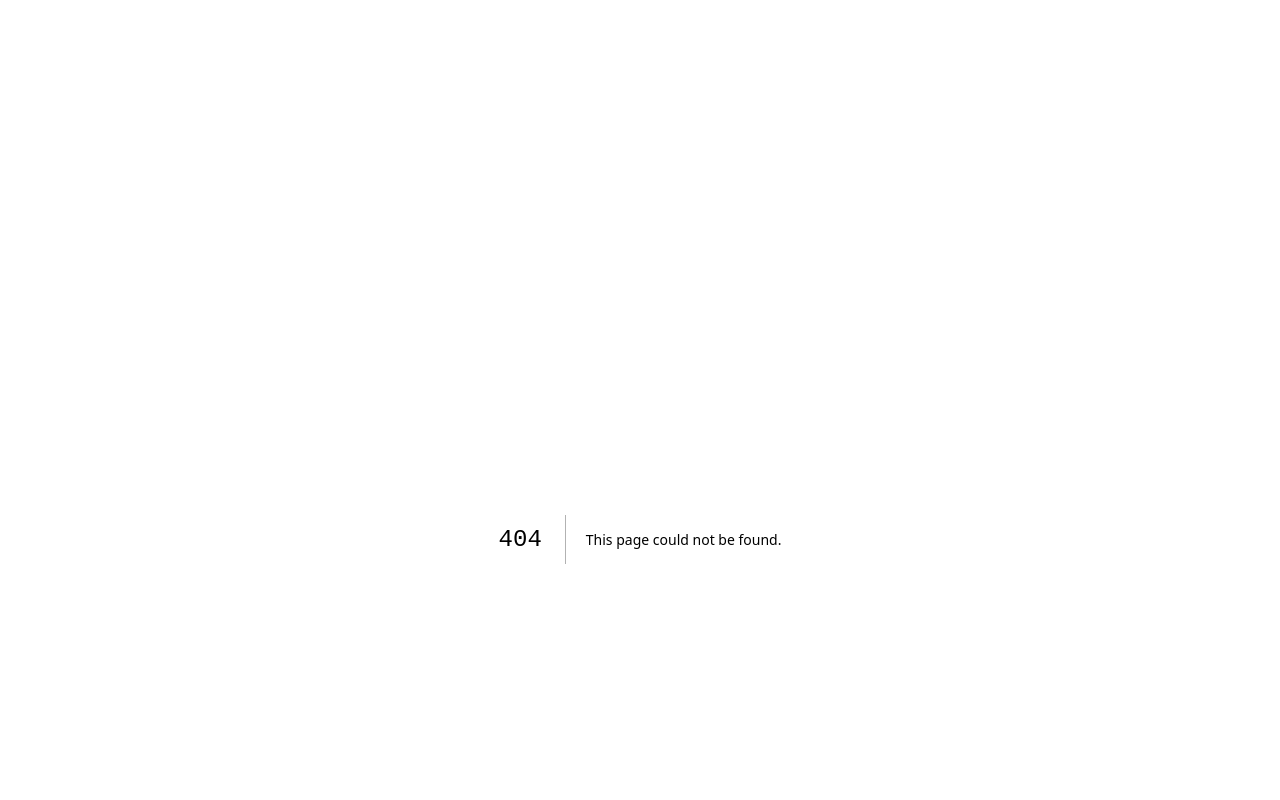
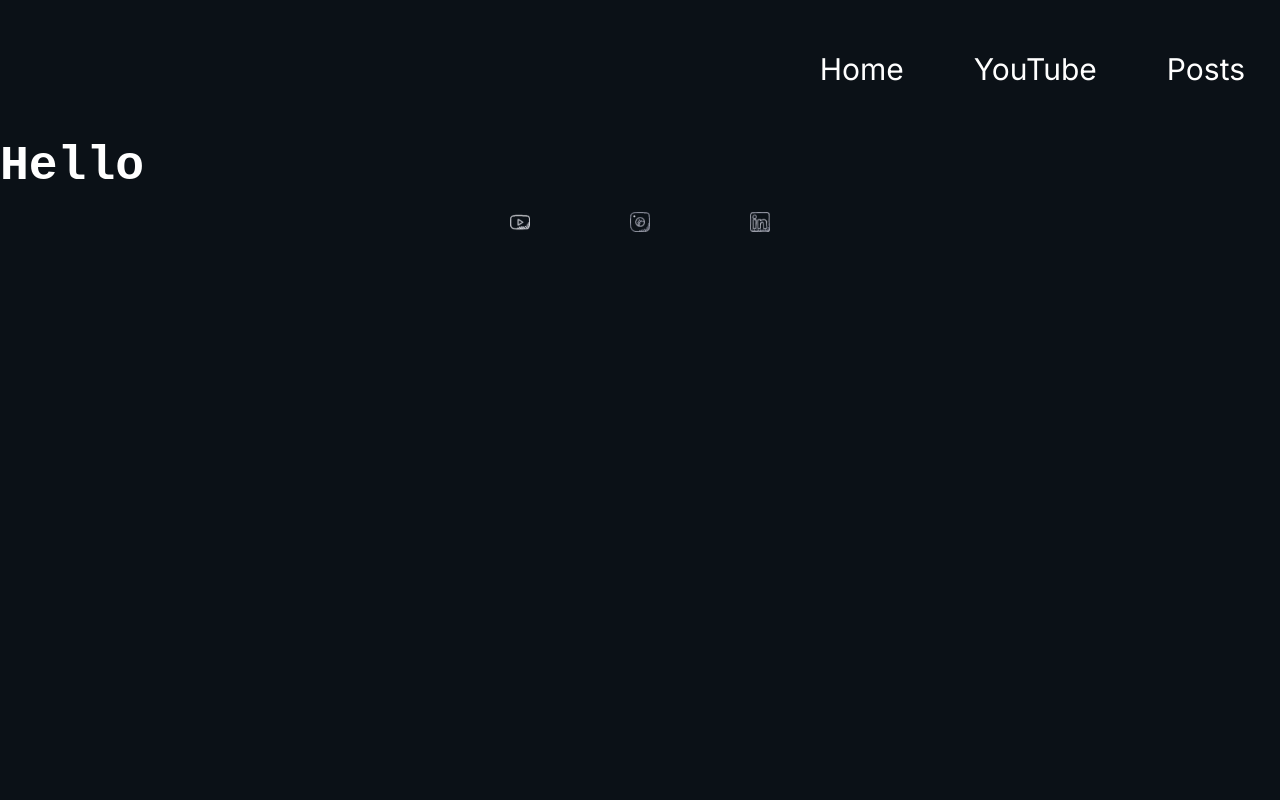
Before and after one commit to shpoopdy/Webby, a Next.js app: page /Posts in a window 1280 px wide. Before the commit this address had no page. Shown: the top 800 px of the page. Built offline with nearby package versions, Linux system fonts and the light colour scheme.

Commit message:
Create Posts page
In Posts folder page.jsx exists now

```diff
--- /dev/null
+++ b/app/Posts/page.jsx
@@ -0,0 +1,9 @@
+import styles from '../globals.css';
+
+export default function Posts() {
+  return (
+    <div>
+      <h1>Hello</h1>
+    </div>
+  )
+}
```
